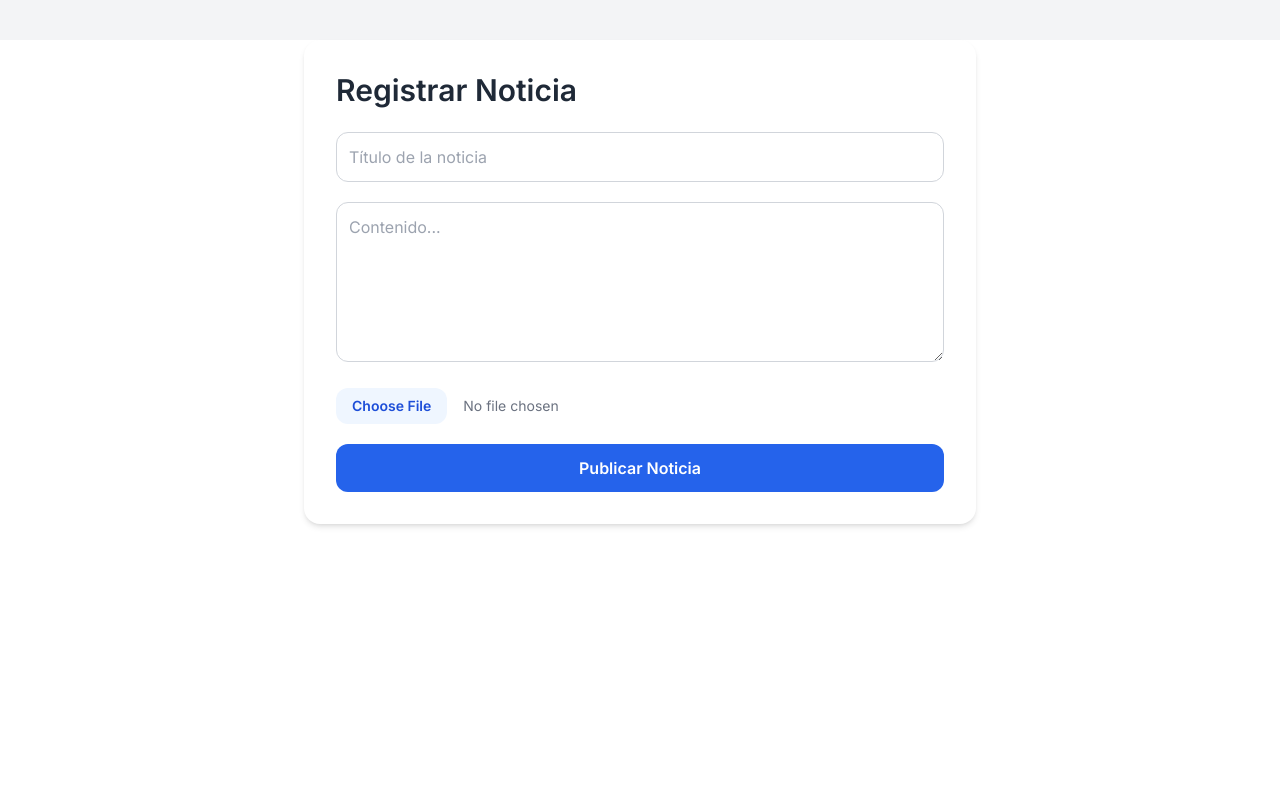
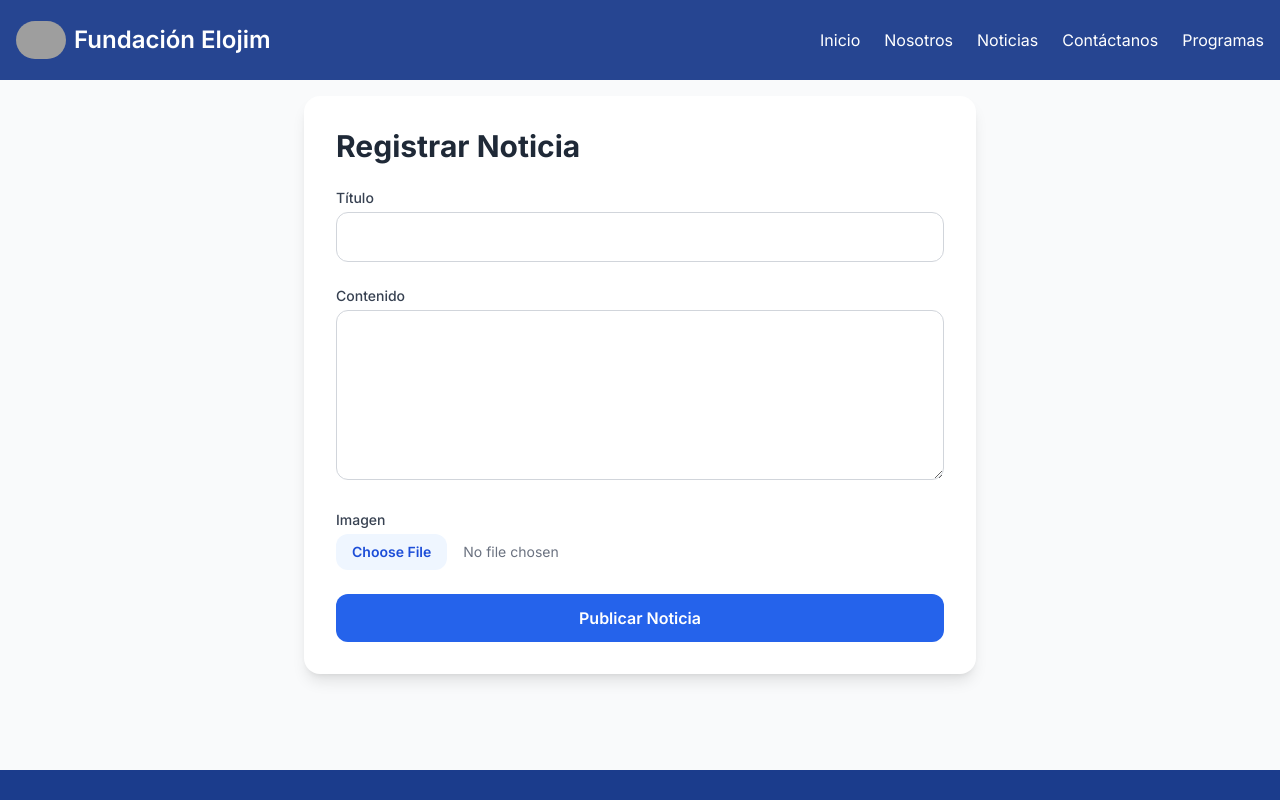
Before and after one commit to DanielSan02/Fundacion-Elojim, a Next.js app: page /registerNews in a window 1280 px wide. Shown: the top 800 px of the page. Built offline with nearby package versions, Linux system fonts and the light colour scheme; grey boxes are pictures that could not be loaded.

Commit message:
feat: agregar Navbar y Footer a las páginas de detalle y lista de noticias, mejorar la estructura del formulario de registro

```diff
--- a/src/app/news/[id]/page.jsx
+++ b/src/app/news/[id]/page.jsx
@@ -1,11 +1,13 @@
 // src/app/news/[id]/page.jsx
 import { notFound } from "next/navigation"
+import Navbar from "@/components/NavBar"
+import Footer from "@/components/Footer"
 
 export default async function NewsDetailPage({ params }) {
     const id = params?.id
 
     const res = await fetch(`http://localhost:3000/api/news/${id}`, {
-        cache: 'no-store' // Para evitar errores por contenido estático
+        cache: 'no-store'
     })
 
     if (!res.ok) return notFound()
@@ -13,7 +15,10 @@ export default async function NewsDetailPage({ params }) {
     const post = await res.json()
 
     return (
-        <div className="max-w-3xl mx-auto px-6 py-10">
+        <div className="flex flex-col min-h-screen bg-[#F9FAFB]">
+            <Navbar />
+
+            <main className="flex-grow w-[80%] my-12 mx-auto px-6 py-12">
                 <h1 className="text-4xl font-bold text-gray-900 mb-4">{post.title}</h1>
                 {post.image && (
                     <img
@@ -25,6 +30,9 @@ export default async function NewsDetailPage({ params }) {
                 <p className="text-gray-700 leading-relaxed whitespace-pre-line">
                     {post.content || "(Sin contenido)"}
                 </p>
+            </main>
+
+            <Footer />
         </div>
     )
 }
--- a/src/app/news/page.jsx
+++ b/src/app/news/page.jsx
@@ -3,6 +3,8 @@
 
 import { useEffect, useState } from "react"
 import { useRouter } from "next/navigation"
+import Navbar from "@/components/NavBar"
+import Footer from "@/components/Footer"
 
 export default function NewsListPage() {
     const [news, setNews] = useState([])
@@ -18,8 +20,11 @@ export default function NewsListPage() {
     }, [])
 
     return (
-        <div className="max-w-6xl mx-auto px-4 py-10">
-            <h1 className="text-4xl font-bold mb-8 text-gray-800">Noticias</h1>
+        <div className="flex flex-col min-h-screen bg-[#F9FAFB]">
+            <Navbar />
+
+            <main className="flex-grow w-[80%] mx-auto px-4 py-12">
+                <h1 className="text-4xl font-bold  my-12 text-gray-800">Noticias</h1>
                 <div className="grid md:grid-cols-2 lg:grid-cols-3 gap-6">
                     {news.map((item) => (
                         <div
@@ -29,16 +34,27 @@ export default function NewsListPage() {
                         >
                             <div className="h-48 w-full bg-gray-100">
                                 {item.image && (
-                                <img src={item.image} alt={item.title} className="h-full w-full object-cover" />
+                                    <img
+                                        src={item.image}
+                                        alt={item.title}
+                                        className="h-full w-full object-cover"
+                                    />
                                 )}
                             </div>
                             <div className="p-5">
-                            <h2 className="text-xl font-semibold text-gray-800 mb-2 truncate">{item.title}</h2>
-                            <p className="text-sm text-gray-600 line-clamp-3">{item.content}</p>
+                                <h2 className="text-xl font-semibold text-gray-800 mb-2 truncate">
+                                    {item.title}
+                                </h2>
+                                <p className="text-sm text-gray-600 line-clamp-3">
+                                    {item.content}
+                                </p>
                             </div>
                         </div>
                     ))}
                 </div>
+            </main>
+
+            <Footer />
         </div>
     )
 }
--- a/src/app/registerNews/page.jsx
+++ b/src/app/registerNews/page.jsx
@@ -3,6 +3,8 @@
 
 import { useState } from "react"
 import { useRouter } from "next/navigation"
+import Navbar from "@/components/NavBar"
+import Footer from "@/components/Footer"
 
 export default function RegisterNewsPage() {
     const router = useRouter()
@@ -37,26 +39,46 @@ export default function RegisterNewsPage() {
     }
 
     return (
-        <div className="max-w-2xl mx-auto p-8 bg-white shadow-md rounded-2xl mt-10">
-            <h1 className="text-3xl font-semibold mb-6 text-gray-800">Registrar Noticia</h1>
-            <form onSubmit={handleSubmit} className="space-y-5">
+        <div className="flex flex-col min-h-screen bg-[#F9FAFB]">
+            <Navbar />
+
+            <main className="flex-grow py-12  justify-center ">
+                <div className="max-w-2xl mx-auto my-12 bg-white shadow-lg rounded-2xl p-8">
+                    <h1 className="text-3xl font-bold text-gray-800 mb-6">Registrar Noticia</h1>
+                    <form onSubmit={handleSubmit} className="space-y-6">
+                        <div>
+                            <label htmlFor="title" className="block text-sm font-medium text-gray-700 mb-1">
+                                Título
+                            </label>
                             <input
+                                id="title"
                                 type="text"
                                 name="title"
-                    placeholder="Título de la noticia"
                                 className="w-full p-3 border border-gray-300 rounded-xl focus:outline-none focus:ring-2 focus:ring-blue-400"
                                 value={form.title}
                                 onChange={handleChange}
                                 required
                             />
+                        </div>
+                        <div>
+                            <label htmlFor="content" className="block text-sm font-medium text-gray-700 mb-1">
+                                Contenido
+                            </label>
                             <textarea
+                                id="content"
                                 name="content"
-                    placeholder="Contenido..."
-                    className="w-full p-3 h-40 border border-gray-300 rounded-xl focus:outline-none focus:ring-2 focus:ring-blue-400"
+                                rows="6"
+                                className="w-full p-3 border border-gray-300 rounded-xl focus:outline-none focus:ring-2 focus:ring-blue-400"
                                 value={form.content}
                                 onChange={handleChange}
-                />
+                            ></textarea>
+                        </div>
+                        <div>
+                            <label htmlFor="image" className="block text-sm font-medium text-gray-700 mb-1">
+                                Imagen
+                            </label>
                             <input
+                                id="image"
                                 type="file"
                                 accept="image/*"
                                 onChange={handleFileChange}
@@ -66,13 +88,20 @@ export default function RegisterNewsPage() {
                            file:bg-blue-50 file:text-blue-700
                            hover:file:bg-blue-100"
                             />
+                        </div>
+                        <div>
                             <button
                                 type="submit"
                                 className="w-full bg-blue-600 text-white py-3 px-6 rounded-xl font-semibold hover:bg-blue-700 transition"
                             >
                                 Publicar Noticia
                             </button>
+                        </div>
                     </form>
+                </div>
+            </main>
+
+            <Footer />
         </div>
     )
 }
--- a/src/components/NavBar.jsx
+++ b/src/components/NavBar.jsx
@@ -17,10 +17,10 @@ const Navbar = () => {
   const [isOpen, setIsOpen] = useState(false);
 
   const navItems = [
-    { href: "#inicio", label: "Inicio" },
-    { href: "#nosotros", label: "Nosotros" },
+    { href: "/", label: "Inicio" },
+    { href: "/#nosotros", label: "Nosotros" },
     { href: "/news", label: "Noticias" },
-    { href: "#contacto", label: "Contáctanos" },
+    { href: "/#contacto", label: "Contáctanos" },
     { href: "/programas", label: "Programas" },
   ];
 
```
Lines whose indentation alone changed are shown as unchanged.
